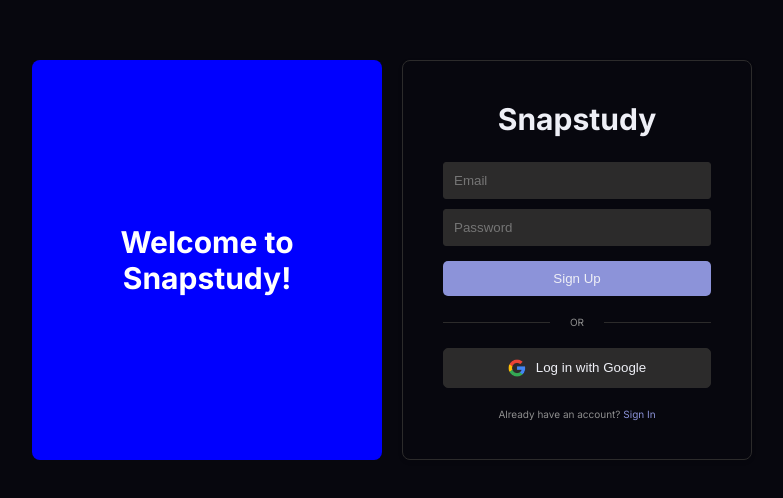
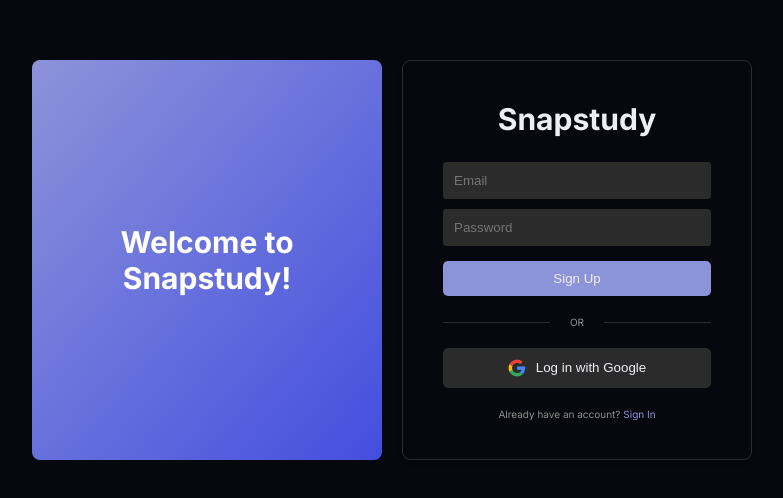
Before and after one commit to schrodinger41/iArtist, a React (Vite) app: page / in a window 1280 px wide. Shown: the part 140-638 px from the top of the page, without its empty margins (248-1031 px from the left). Built offline with nearby package versions, Linux system fonts and the light colour scheme.

Commit message:
animated svg background

```diff
--- a/src/pages/registerPage/registerPage.css
+++ b/src/pages/registerPage/registerPage.css
@@ -8,7 +8,6 @@
 
 .info-container,
 .login-form-container {
-  background-color: var(--background);
   height: 50%;
   border-radius: 8px;
   padding: 40px;
@@ -19,8 +18,13 @@
   justify-content: center;
 }
 
+.login-form-container {
+  background-color: var(--background);
+}
+
 .info-container {
-  background-color: blue;
+  background: url("../../images/infoBackground.svg") no-repeat center center;
+  background-size: cover;
   color: white;
   margin-right: 20px;
 }
```
Also changed, not shown: src/images/infoBackground.svg (added).
